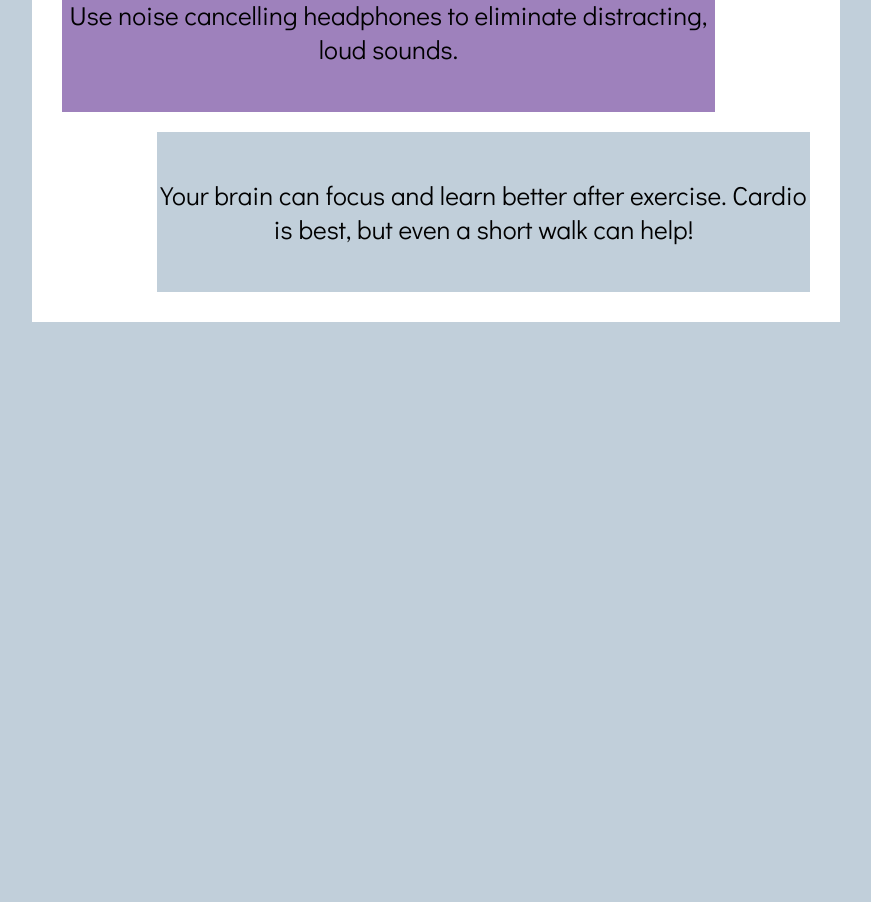
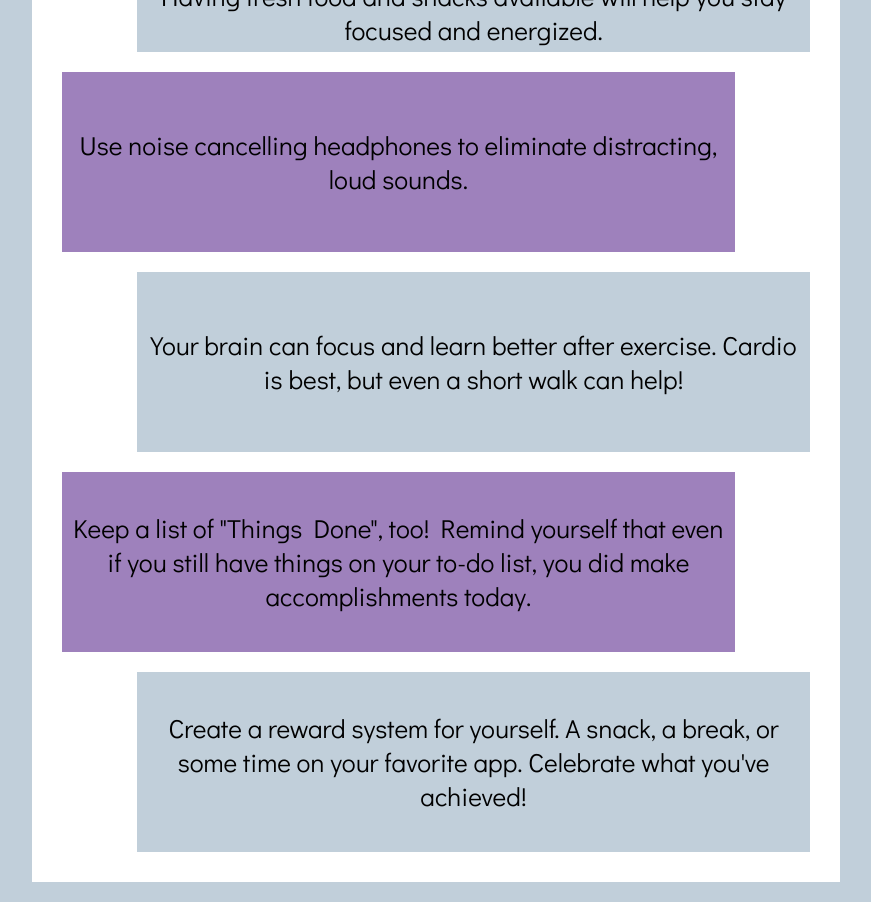
Before and after one commit to ewaltho/CATtention-front, a React (Create React App) app: page /community in a window 1280 px wide. Shown: the part 1580-2482 px from the top of the page, without its empty margins (204-1075 px from the left). Before the commit the page ends 1922 px from the top, so only its background shows below. Built offline with nearby package versions, Linux system fonts and the light colour scheme; no server answers.

Commit message:
added some tips and adjusted padding

```diff
--- a/src/assets/css/Community.css
+++ b/src/assets/css/Community.css
@@ -31,6 +31,7 @@ body {
     justify-content: center;
     align-items: center;
     text-align: center;
+    padding: 10px;
     margin: 20px;
     height: 20vh;
     width: 85%;
--- a/src/components/Community.js
+++ b/src/components/Community.js
@@ -31,6 +31,12 @@ export default function Community() {
                 <div className="tip">
                     Your brain can focus and learn better after exercise. Cardio is best, but even a short walk can help!
                 </div>
+                <div className="tip">
+                    Keep a list of "Things Done", too! Remind yourself that even if you still have things on your to-do list, you did make accomplishments today.
+                </div>
+                <div className="tip">
+                    Create a reward system for yourself. A snack, a break, or some time on your favorite app. Celebrate what you've achieved!
+                </div>
             </div>
         </div>
     );
```
